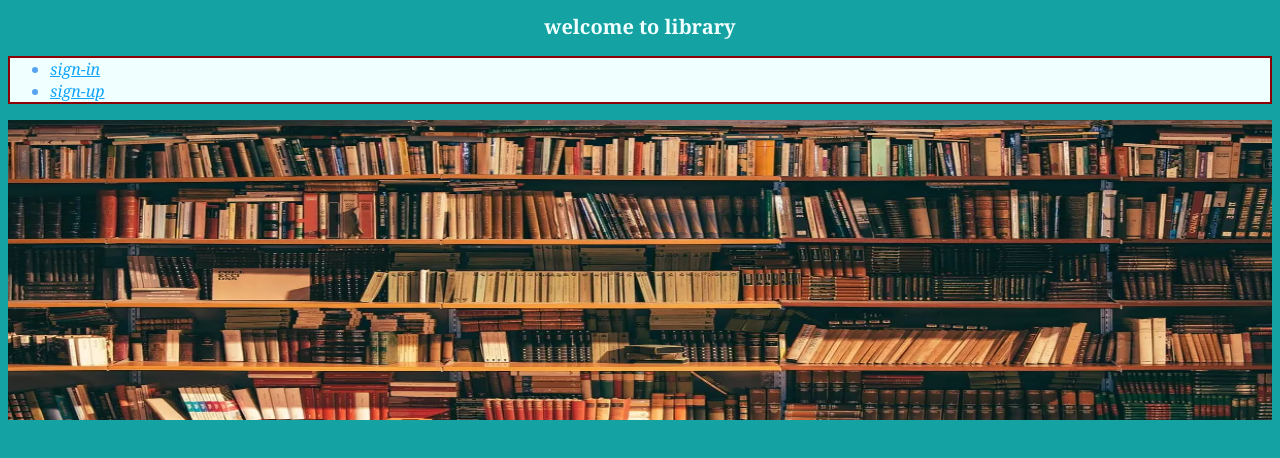
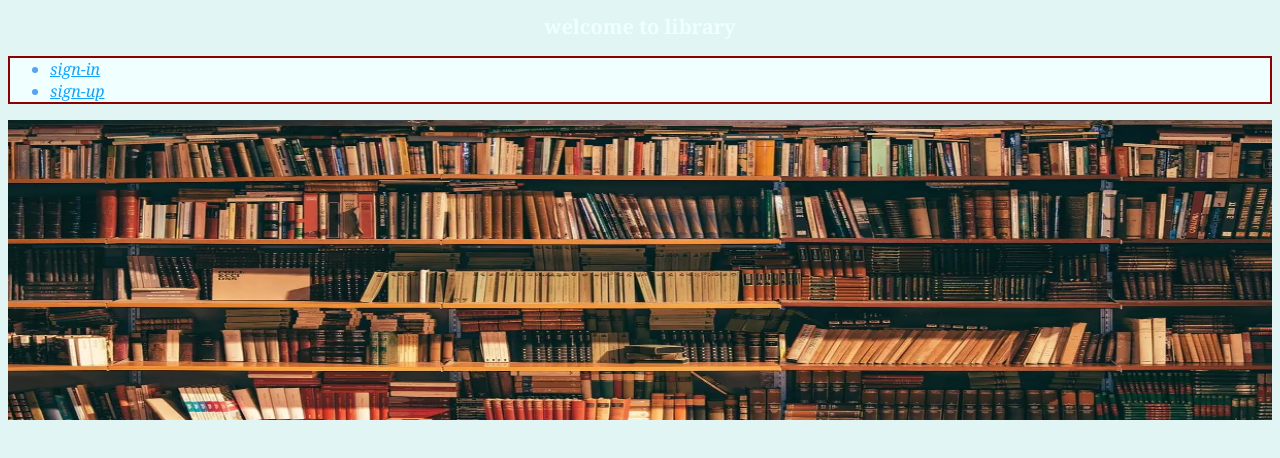
Before and after one commit to msk00007/library.github.io, a plain HTML site: page index.html in a window 1280 px wide. Drawn offline with Linux system fonts and the light colour scheme.

Commit message:
Update style.css

```diff
--- a/style.css
+++ b/style.css
@@ -1,5 +1,5 @@
 body{
-    background-color: rgb(20, 162, 162);
+    background-color: rgb(225 245 245);
 
 
 }
```
